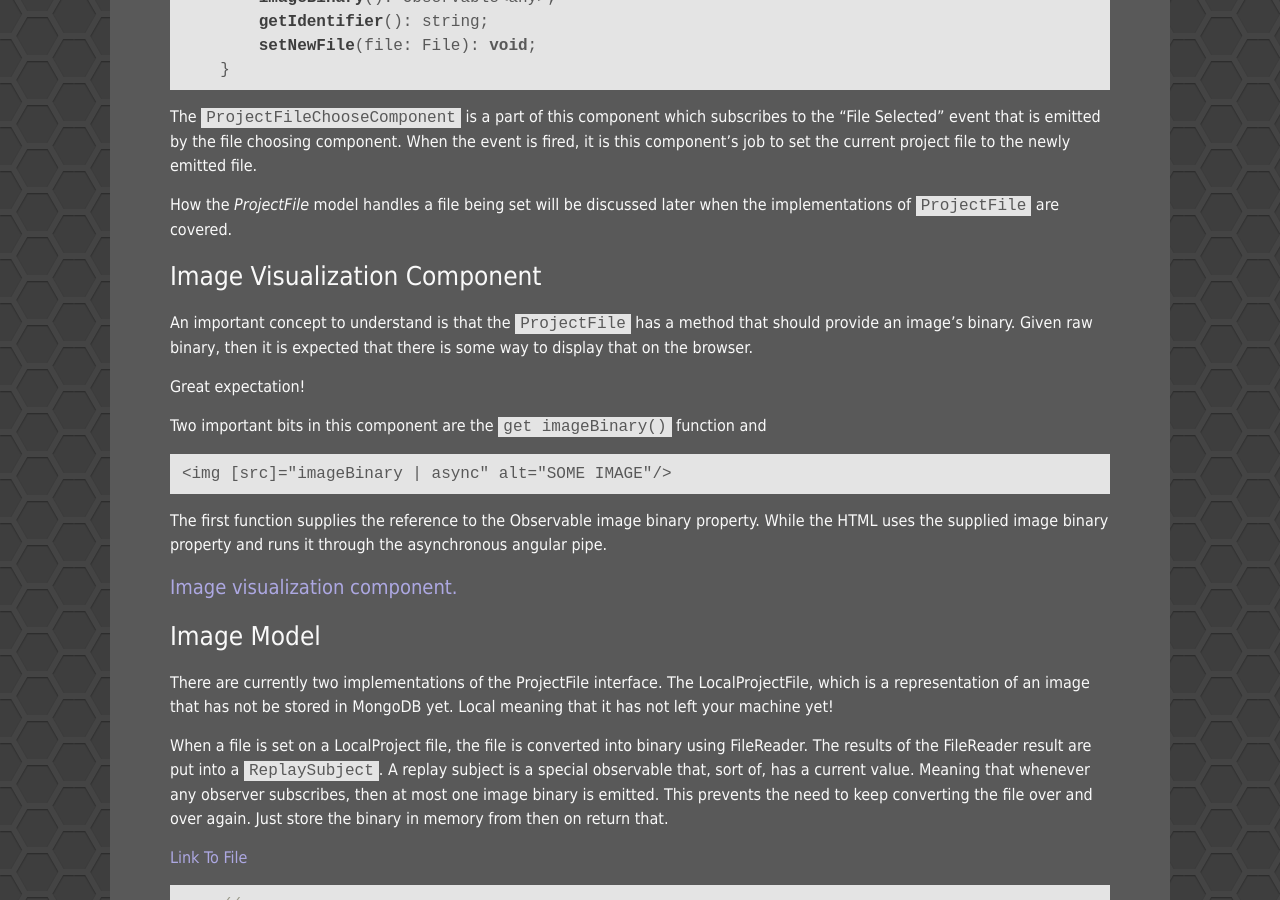
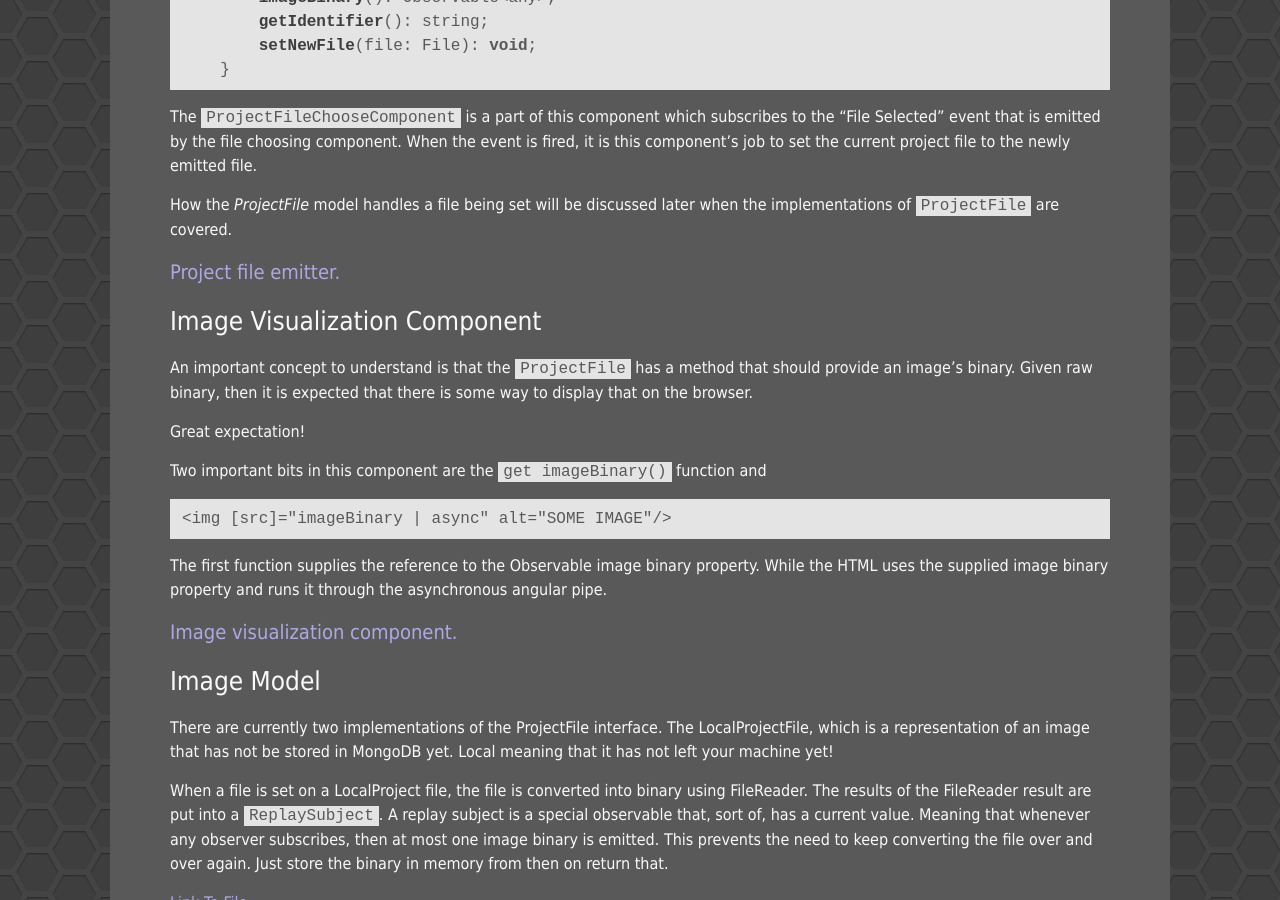
Before and after one commit to Unthrottled/blog, a Jekyll site: the page built from _posts/2017-12-14-Reactive-Mongo-Image-Persistence.md, in a window 1280 px wide and 900 px high, scrolled down 5926 px. Built offline with Jekyll 4.4.1, drawn with Linux system fonts in a browser that asks for light colours.

Commit message:
More links to the new page

```diff
--- a/_posts/2017-12-14-Reactive-Mongo-Image-Persistence.md
+++ b/_posts/2017-12-14-Reactive-Mongo-Image-Persistence.md
@@ -249,7 +249,7 @@ When the event is fired, it is this component's job to set the current project f
 
 How the _ProjectFile_ model handles a file being set will be discussed later when the implementations of `ProjectFile` are covered.
 
-
+#### [Project file emitter.]({{site.url}}/code/rmip/project_emitter.html)
 
 ### Image Visualization Component
 
```
